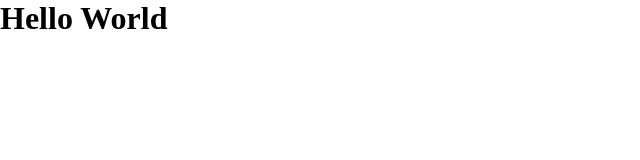
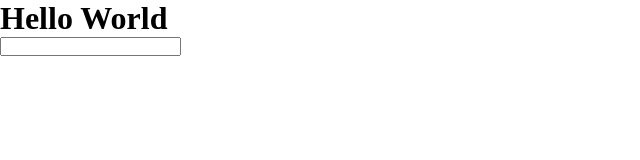
Before and after one commit to gabrielprrd/github-profiles, a Next.js app: page / in a window 1280 px wide. Shown: the top 160 px of the page, without its empty margins (0-640 px from the left). Built offline with nearby package versions, Linux system fonts and the light colour scheme.

Commit message:
feat: create TextInput

```diff
--- /dev/null
+++ b/src/components/TextInput.tsx
@@ -0,0 +1,12 @@
+import React from 'react';
+
+interface Props {
+  placeholder: string;
+  onChange: (e: React.ChangeEvent<HTMLInputElement>) => void;
+}
+
+const TextInput: React.FC<Props> = ({ onChange }) => (
+  <input type="text" onChange={onChange} />
+);
+
+export default TextInput;
--- a/src/pages/index.tsx
+++ b/src/pages/index.tsx
@@ -1,16 +1,31 @@
-import React from 'react';
+import React, { useState, useEffect } from 'react';
 import Head from 'next/head';
+import TextInput from '../components/TextInput';
 
-const Home: React.FC = () => (
-  <div>
+const Home: React.FC = () => {
+  const [query, setquery] = useState('');
+
+  const handleChange = (e: React.ChangeEvent<HTMLInputElement>) => {
+    setquery(e.target.value);
+  };
+
+  useEffect((): void => {
+    console.log(query);
+  }, [query]);
+
+  return (
+    <>
       <Head>
+        func
         <title>Homepage</title>
       </Head>
 
       <main>
         <h1>Hello World</h1>
+        <TextInput placeholder="Type an username" onChange={handleChange} />
       </main>
-  </div>
+    </>
   );
+};
 
 export default Home;
```
Also changed, not shown: 1 other file (tests, documents, lock files or other folders). Lines whose indentation alone changed are shown as unchanged.
